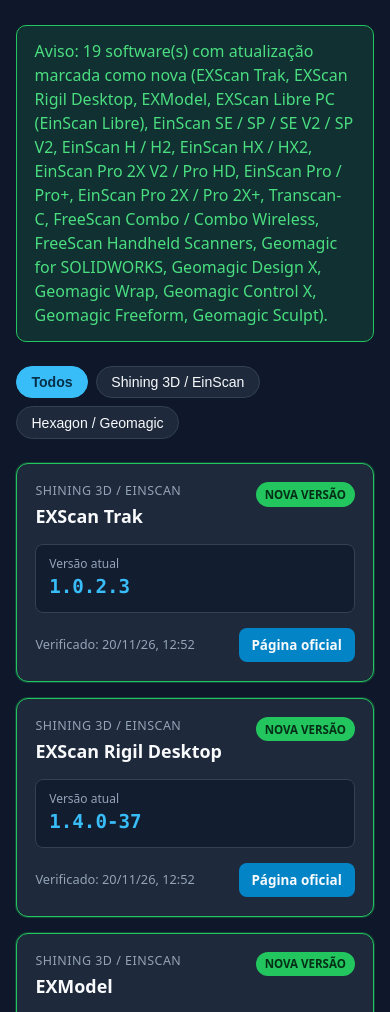
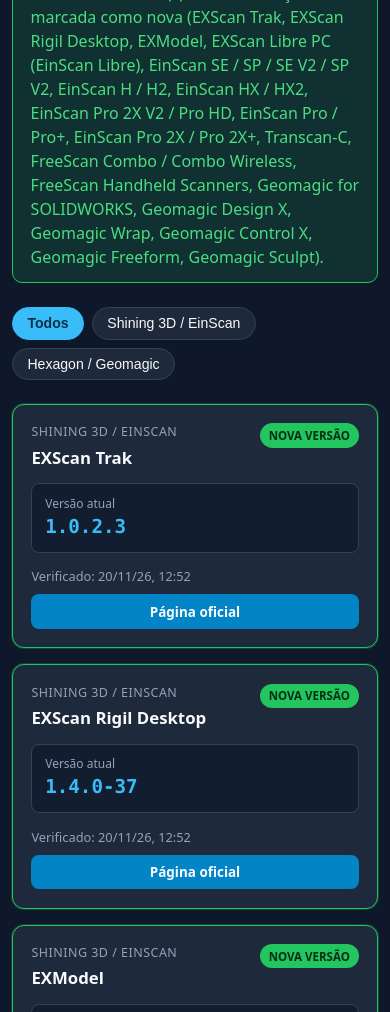
Before and after one commit to X3DTecnic3/monitor-versoes-3d, a plain HTML site: page index.html in a window 390 px wide. Shown: the part 142-1154 px from the top of the page. Drawn offline with Linux system fonts and the light colour scheme.

Commit message:
Add files via upload

```diff
--- a/index.html
+++ b/index.html
@@ -35,7 +35,7 @@
     }
 
     .container {
-      max-width: 960px;
+      max-width: 1140px;
       margin: 0 auto;
     }
 
@@ -95,7 +95,7 @@
 
     .grid {
       display: grid;
-      grid-template-columns: repeat(auto-fill, minmax(280px, 1fr));
+      grid-template-columns: repeat(auto-fill, minmax(320px, 1fr));
       gap: 1rem;
     }
 
@@ -119,7 +119,7 @@
       display: flex;
       justify-content: space-between;
       align-items: flex-start;
-      gap: 0.5rem;
+      gap: 0.6rem;
     }
 
     .fabricante {
@@ -130,7 +130,7 @@
     }
 
     .titulo-software {
-      font-size: 1.12rem;
+      font-size: 1.05rem;
       font-weight: 700;
       margin-top: 0.15rem;
     }
@@ -143,6 +143,7 @@
       padding: 0.22rem 0.55rem;
       border-radius: 999px;
       white-space: nowrap;
+      flex-shrink: 0;
     }
 
     .versao-box {
@@ -162,6 +163,7 @@
       font-weight: 700;
       color: var(--accent);
       font-family: ui-monospace, SFMono-Regular, Menlo, Consolas, monospace;
+      word-break: break-word;
     }
 
     .alerta-erro {
@@ -205,6 +207,30 @@
       border-radius: 10px;
       margin-top: 1rem;
       font-size: 0.92rem;
+    }
+
+    @media (max-width: 480px) {
+      body {
+        padding: 1.25rem 0.75rem 3rem;
+      }
+
+      h1 {
+        font-size: 1.35rem;
+      }
+
+      .grid {
+        grid-template-columns: 1fr;
+      }
+
+      .rodape-cartao {
+        flex-direction: column;
+        align-items: flex-start;
+      }
+
+      .link-download {
+        width: 100%;
+        text-align: center;
+      }
     }
   </style>
 </head>
```
